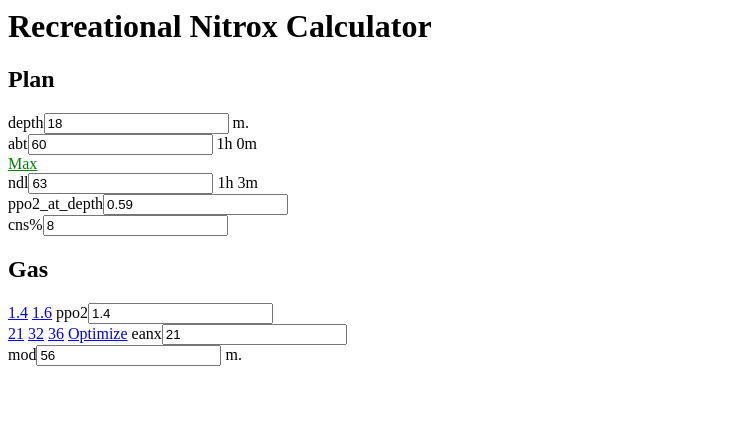
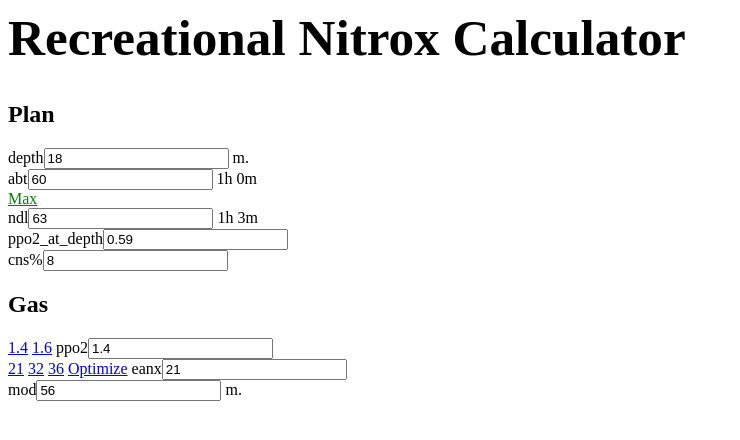
Before and after one commit to mrolafsson/EANx_js, a plain HTML site: page index.html in a window 1280 px wide. Shown: the whole page, without its empty margins (0-740 px from the left). Drawn offline with Linux system fonts and the light colour scheme.

Commit message:
change to css

```diff
--- a/css/view.css
+++ b/css/view.css
@@ -1,3 +1,16 @@
+h1 {
+    font-size: 3.2em;
+}
+
+input {
+    /*font-size: 3em;*/
+}
+
+/*input::-webkit-outer-spin-button, input::-webkit-inner-spin-button {*/
+    /*-webkit-appearance: none;*/
+    /*margin: 0;*/
+/*}*/
+
 .warning {
     color: orange;
 }
```
